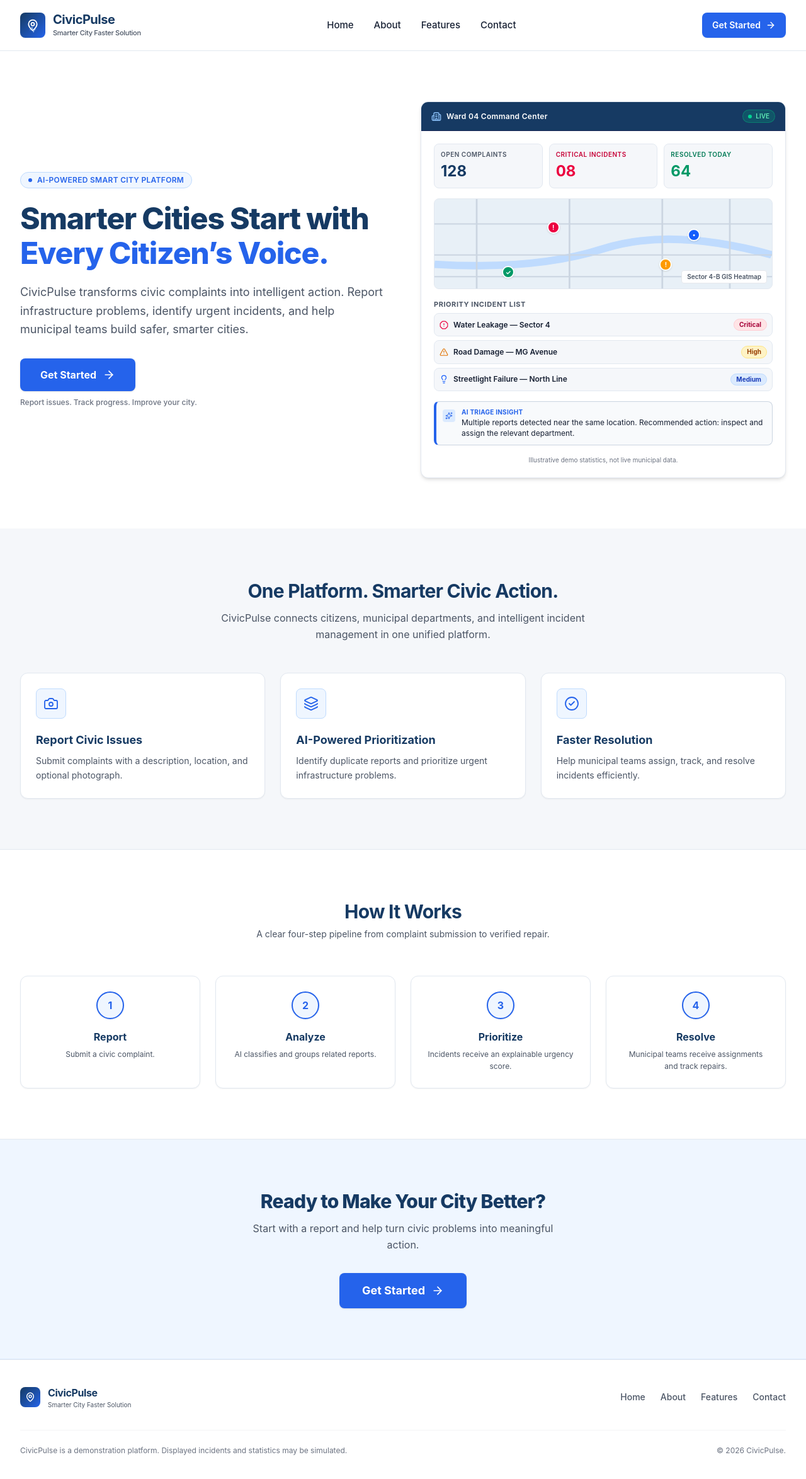
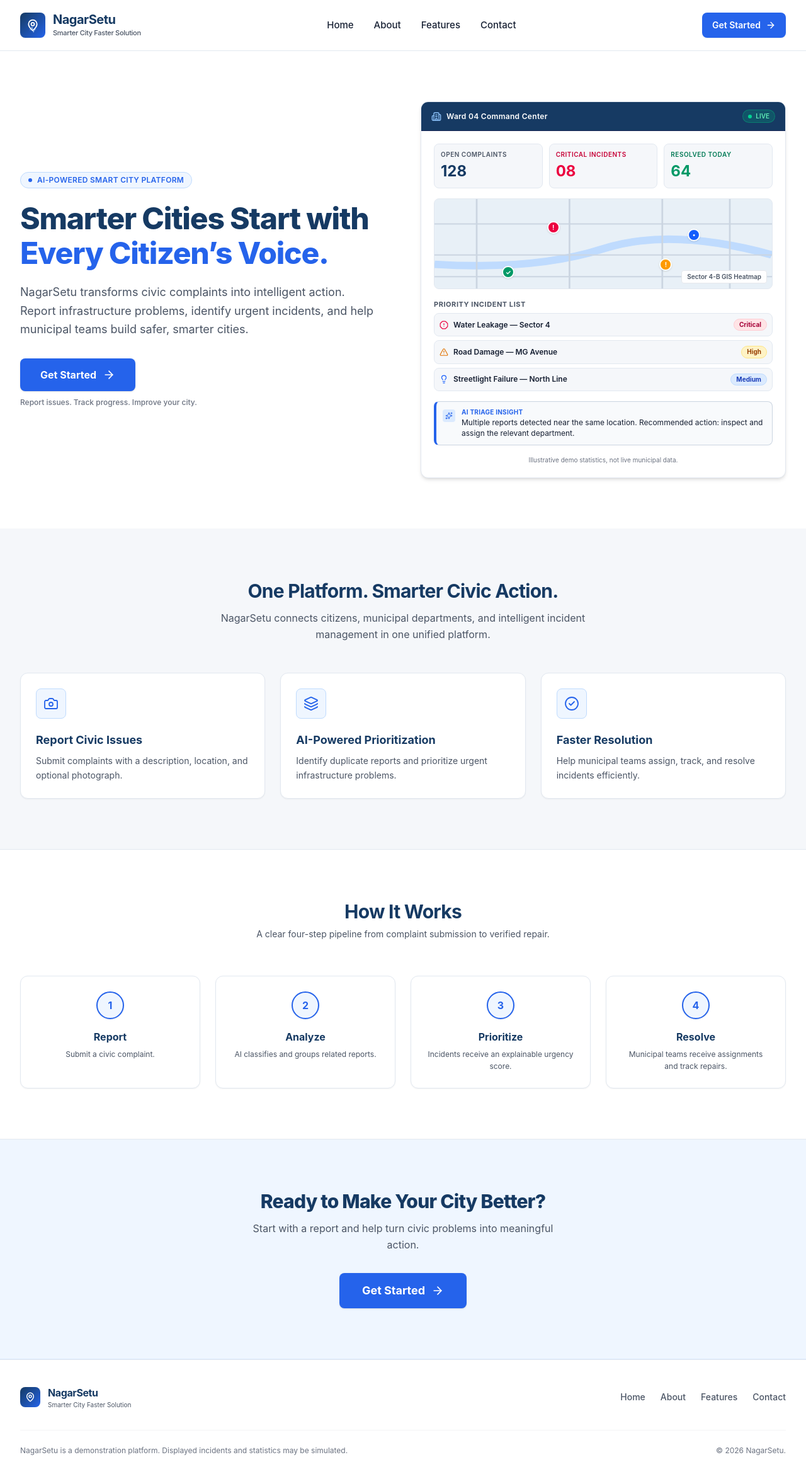
Before and after one commit to shamuvelsuvase/nagarsetu, a Next.js app: page / in a window 1280 px wide. Shown: the top 2348 px of the page at 63% size. Built offline with nearby package versions, Linux system fonts and the light colour scheme.

Commit message:
chore(branding): update platform name to NagarSetu

```diff
--- a/src/app/get-started/page.tsx
+++ b/src/app/get-started/page.tsx
@@ -20,7 +20,7 @@ function GetStartedContent() {
           <span>Back to Landing Page</span>
         </Link>
         <span className="text-xs font-semibold px-2.5 py-1 rounded-full bg-blue-50 text-blue-700 border border-blue-200">
-          CivicPulse MVP
+          NagarSetu MVP
         </span>
       </div>
 
@@ -132,7 +132,7 @@ function GetStartedContent() {
 export default function GetStartedPage() {
   return (
     <div className="min-h-screen bg-[#F5F7FA] flex items-center justify-center p-4">
-      <Suspense fallback={<div className="text-sm text-gray-500">Loading CivicPulse...</div>}>
+      <Suspense fallback={<div className="text-sm text-gray-500">Loading NagarSetu...</div>}>
         <GetStartedContent />
       </Suspense>
     </div>
--- a/src/app/layout.tsx
+++ b/src/app/layout.tsx
@@ -9,7 +9,7 @@ const inter = Inter({
 });
 
 export const metadata: Metadata = {
-  title: "CivicPulse — Smarter City Faster Solution",
+  title: "NagarSetu — Smarter City Faster Solution",
   description:
     "AI-powered civic grievance and smart-city infrastructure management platform. Report issues, track progress, and improve your city.",
 };
--- a/src/app/page.tsx
+++ b/src/app/page.tsx
@@ -44,7 +44,7 @@ export default function LandingPage() {
             </div>
             <div className="flex flex-col">
               <span className="text-lg sm:text-xl font-bold tracking-tight text-[#163A63] leading-tight">
-                CivicPulse
+                NagarSetu
               </span>
               <span className="text-[10px] sm:text-[11px] font-medium text-[#4B5565] tracking-tight">
                 Smarter City Faster Solution
@@ -149,7 +149,7 @@ export default function LandingPage() {
 
                 {/* Supporting Paragraph */}
                 <p className="text-sm sm:text-base md:text-lg text-[#4B5565] leading-relaxed mb-6 sm:mb-8 max-w-xl">
-                  CivicPulse transforms civic complaints into intelligent action. Report infrastructure problems, identify urgent incidents, and help municipal teams build safer, smarter cities.
+                  NagarSetu transforms civic complaints into intelligent action. Report infrastructure problems, identify urgent incidents, and help municipal teams build safer, smarter cities.
                 </p>
 
                 {/* Single Prominent CTA */}
@@ -338,7 +338,7 @@ export default function LandingPage() {
                 One Platform. Smarter Civic Action.
               </h2>
               <p className="text-sm sm:text-base text-[#4B5565] leading-relaxed">
-                CivicPulse connects citizens, municipal departments, and intelligent incident management in one unified platform.
+                NagarSetu connects citizens, municipal departments, and intelligent incident management in one unified platform.
               </p>
             </div>
 
@@ -497,7 +497,7 @@ export default function LandingPage() {
               </div>
               <div className="flex flex-col">
                 <span className="text-base font-bold tracking-tight text-[#163A63]">
-                  CivicPulse
+                  NagarSetu
                 </span>
                 <span className="text-[10px] text-[#4B5565]">
                   Smarter City Faster Solution
@@ -516,9 +516,9 @@ export default function LandingPage() {
 
           <div className="pt-6 flex flex-col sm:flex-row items-center justify-between gap-3 text-center sm:text-left text-xs text-[#6B7280]">
             <p>
-              CivicPulse is a demonstration platform. Displayed incidents and statistics may be simulated.
+              NagarSetu is a demonstration platform. Displayed incidents and statistics may be simulated.
             </p>
-            <p className="shrink-0">© 2026 CivicPulse.</p>
+            <p className="shrink-0">© 2026 NagarSetu.</p>
           </div>
         </div>
       </footer>
@@ -545,7 +545,7 @@ export default function LandingPage() {
                   Choose Your Role to Continue
                 </h3>
                 <p className="text-[11px] sm:text-xs text-[#4B5565] mt-0.5">
-                  Select your portal to access the appropriate CivicPulse workspace.
+                  Select your portal to access the appropriate NagarSetu workspace.
                 </p>
               </div>
               <button
```
